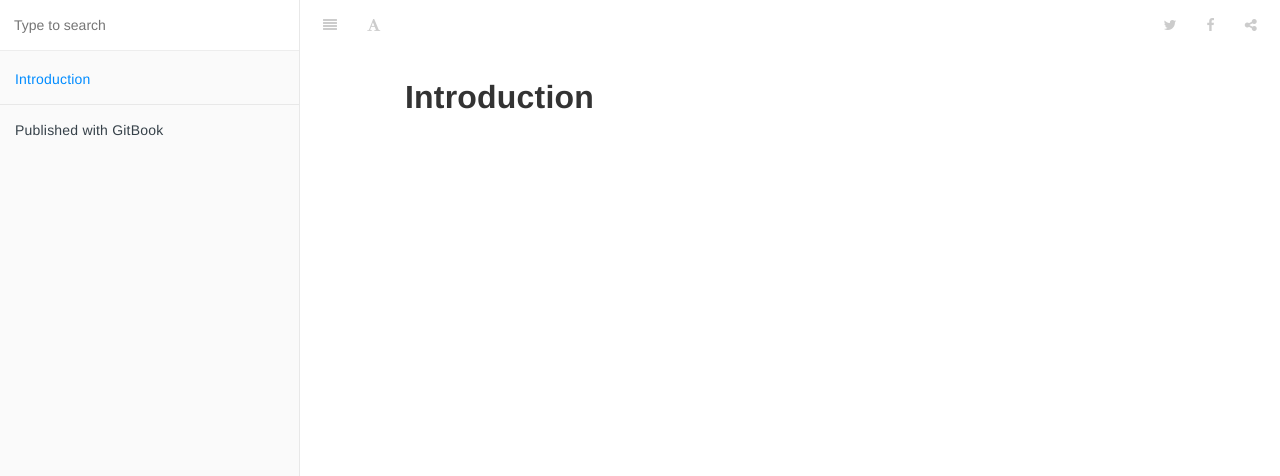
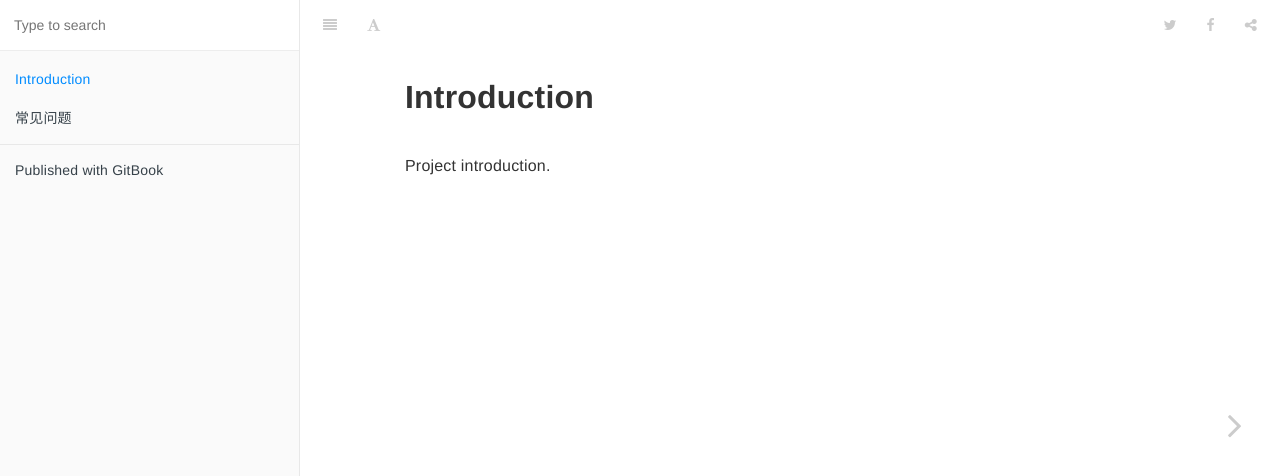
Before and after one commit to fuzhy/book, a plain HTML site: page _book/index.html in a window 1280 px wide. Shown: the top 476 px of the page. Drawn offline with Linux system fonts and the light colour scheme.

Commit message:
同步github pages

```diff
--- a/_book/index.html
+++ b/_book/index.html
@@ -57,6 +57,8 @@
     <link rel="shortcut icon" href="gitbook/images/favicon.ico" type="image/x-icon">
 
 
+    <link rel="next" href="Faq.md" />
+
 
 
     </head>
@@ -91,6 +93,19 @@
 
 
                     Introduction
+
+                </a>
+
+
+
+        </li>
+
+        <li class="chapter " data-level="1.2" data-path="Faq.md">
+
+                <span>
+
+
+                    常见问题
 
                 </a>
 
@@ -144,6 +159,7 @@
                                 <section class="normal markdown-section">
 
                                 <h1 id="introduction">Introduction</h1>
+<p>Project introduction.</p>
 
 
                                 </section>
@@ -172,6 +188,10 @@
 
 
 
+                <a href="Faq.md" class="navigation navigation-next navigation-unique" aria-label="Next page: 常见问题">
+                    <i class="fa fa-angle-right"></i>
+                </a>
+
 
 
     </div>
@@ -179,7 +199,7 @@
     <script>
         var gitbook = gitbook || [];
         gitbook.push(function() {
-            gitbook.page.hasChanged({"page":{"title":"Introduction","level":"1.1","depth":1,"dir":"ltr"},"config":{"gitbook":"*","theme":"default","variables":{},"plugins":["livereload"],"pluginsConfig":{"livereload":{},"highlight":{},"search":{},"lunr":{"maxIndexSize":1000000,"ignoreSpecialCharacters":false},"sharing":{"facebook":true,"twitter":true,"google":false,"weibo":false,"instapaper":false,"vk":false,"all":["facebook","google","twitter","weibo","instapaper"]},"fontsettings":{"theme":"white","family":"sans","size":2},"theme-default":{"styles":{"website":"styles/website.css","pdf":"styles/pdf.css","epub":"styles/epub.css","mobi":"styles/mobi.css","ebook":"styles/ebook.css","print":"styles/print.css"},"showLevel":false}},"structure":{"langs":"LANGS.md","readme":"README.md","glossary":"GLOSSARY.md","summary":"SUMMARY.md"},"pdf":{"pageNumbers":true,"fontSize":12,"fontFamily":"Arial","paperSize":"a4","chapterMark":"pagebreak","pageBreaksBefore":"/","margin":{"right":62,"left":62,"top":56,"bottom":56}},"styles":{"website":"styles/website.css","pdf":"styles/pdf.css","epub":"styles/epub.css","mobi":"styles/mobi.css","ebook":"styles/ebook.css","print":"styles/print.css"}},"file":{"path":"README.md","mtime":"2019-03-01T10:33:18.465Z","type":"markdown"},"gitbook":{"version":"3.2.3","time":"2019-03-01T10:33:22.635Z"},"basePath":".","book":{"language":""}});
+            gitbook.page.hasChanged({"page":{"title":"Introduction","level":"1.1","depth":1,"next":{"title":"常见问题","level":"1.2","depth":1,"path":"Faq.md","ref":"Faq.md","articles":[]},"dir":"ltr"},"config":{"gitbook":"*","theme":"default","variables":{},"plugins":["livereload"],"pluginsConfig":{"livereload":{},"highlight":{},"search":{},"lunr":{"maxIndexSize":1000000,"ignoreSpecialCharacters":false},"sharing":{"facebook":true,"twitter":true,"google":false,"weibo":false,"instapaper":false,"vk":false,"all":["facebook","google","twitter","weibo","instapaper"]},"fontsettings":{"theme":"white","family":"sans","size":2},"theme-default":{"styles":{"website":"styles/website.css","pdf":"styles/pdf.css","epub":"styles/epub.css","mobi":"styles/mobi.css","ebook":"styles/ebook.css","print":"styles/print.css"},"showLevel":false}},"structure":{"langs":"LANGS.md","readme":"README.md","glossary":"GLOSSARY.md","summary":"SUMMARY.md"},"pdf":{"pageNumbers":true,"fontSize":12,"fontFamily":"Arial","paperSize":"a4","chapterMark":"pagebreak","pageBreaksBefore":"/","margin":{"right":62,"left":62,"top":56,"bottom":56}},"styles":{"website":"styles/website.css","pdf":"styles/pdf.css","epub":"styles/epub.css","mobi":"styles/mobi.css","ebook":"styles/ebook.css","print":"styles/print.css"}},"file":{"path":"README.md","mtime":"2019-03-04T09:13:31.819Z","type":"markdown"},"gitbook":{"version":"3.2.3","time":"2019-03-04T09:42:29.852Z"},"basePath":".","book":{"language":""}});
         });
     </script>
 </div>
--- a/_book/search_index.json
+++ b/_book/search_index.json
@@ -1 +1 @@
-{"index":{"version":"0.5.12","fields":[{"name":"title","boost":10},{"name":"keywords","boost":15},{"name":"body","boost":1}],"ref":"url","documentStore":{"store":{"./":["introduct"]},"length":1},"tokenStore":{"root":{"docs":{},"i":{"docs":{},"n":{"docs":{},"t":{"docs":{},"r":{"docs":{},"o":{"docs":{},"d":{"docs":{},"u":{"docs":{},"c":{"docs":{},"t":{"docs":{"./":{"ref":"./","tf":11}}}}}}}}}}}},"length":1},"corpusTokens":["introduct"],"pipeline":["stopWordFilter","stemmer"]},"store":{"./":{"url":"./","title":"Introduction","keywords":"","body":"Introduction\n"}}}
+{"index":{"version":"0.5.12","fields":[{"name":"title","boost":10},{"name":"keywords","boost":15},{"name":"body","boost":1}],"ref":"url","documentStore":{"store":{"./":["introduct","introduction.","project"]},"length":1},"tokenStore":{"root":{"docs":{},"i":{"docs":{},"n":{"docs":{},"t":{"docs":{},"r":{"docs":{},"o":{"docs":{},"d":{"docs":{},"u":{"docs":{},"c":{"docs":{},"t":{"docs":{"./":{"ref":"./","tf":10.333333333333334}},"i":{"docs":{},"o":{"docs":{},"n":{"docs":{},".":{"docs":{"./":{"ref":"./","tf":0.3333333333333333}}}}}}}}}}}}}}},"p":{"docs":{},"r":{"docs":{},"o":{"docs":{},"j":{"docs":{},"e":{"docs":{},"c":{"docs":{},"t":{"docs":{"./":{"ref":"./","tf":0.3333333333333333}}}}}}}}}},"length":3},"corpusTokens":["introduct","introduction.","project"],"pipeline":["stopWordFilter","stemmer"]},"store":{"./":{"url":"./","title":"Introduction","keywords":"","body":"Introduction\nProject introduction.\n"}}}
```
Also changed, not shown: 5 other files.
